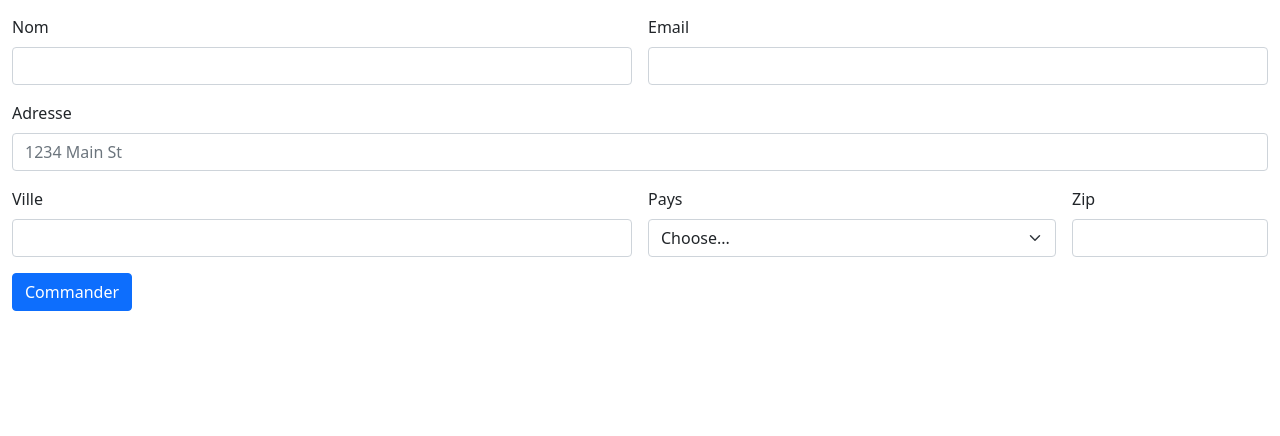
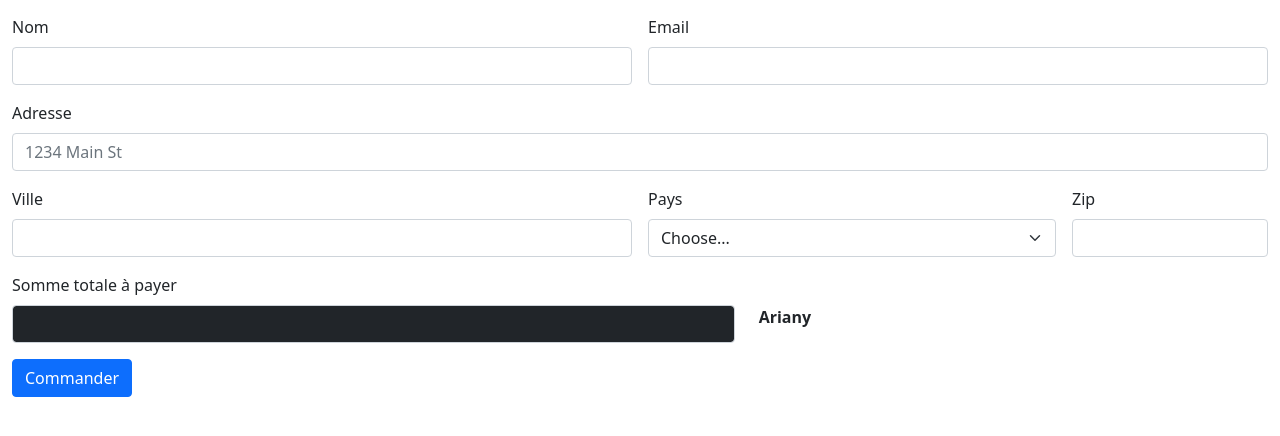
Before and after one commit to Group-ITDevSuccess/E-Commerce-Django-002, a Django app: page /checkout in a window 1280 px wide. Shown: the part 140-576 px from the top of the page. Run offline with Django 4.2, Linux system fonts and the light colour scheme.

Commit message:
Mise en forme de la page

```diff
--- a/ecommerce/shop/admin.py
+++ b/ecommerce/shop/admin.py
@@ -13,7 +13,7 @@ class AdminProduct(admin.ModelAdmin):
     list_display = ('title', 'price', 'category', 'date_added')
 
 class AdminCommande(admin.ModelAdmin):
-    list_display = ('items','name', 'email', 'adresse', 'pays', 'ville', 'date_commande')
+    list_display = ('items','name', 'email', 'adresse', 'pays', 'ville', 'total', 'date_commande')
 
 admin.site.register(Product, AdminProduct)
 admin.site.register(Category, AdminCategorie)
--- a/ecommerce/shop/models.py
+++ b/ecommerce/shop/models.py
@@ -31,6 +31,7 @@ class Product(models.Model):
 
 class Commande(models.Model):
     items = models.CharField(max_length=500)
+    total = models.CharField(max_length=200)
     name = models.CharField(max_length=200)
     email = models.EmailField()
     adresse = models.CharField(max_length=200)
--- a/ecommerce/shop/templates/shop/checkout.html
+++ b/ecommerce/shop/templates/shop/checkout.html
@@ -48,7 +48,24 @@
         <label for="inputZip" class="form-label">Zip</label>
         <input type="text" name="zipcode" class="form-control" id="inputZip" />
       </div>
-      <div class="col-12">
+      <div class="col-md-12">
+        <label for="inputTotal" class="form-label">Somme totale à payer</label>
+        <div class="row">
+          <div class="col-md-7">
+            <input
+              type="text"
+              name="total"
+              class="bg-dark text-warning form-control"
+              id="inputTotal"
+              readonly
+            />
+          </div>
+          <div class="col-md-5">
+            <strong>Ariany</strong>
+          </div>
+        </div>
+      </div>
+      <div class="col-7 mb-4">
         <button type="submit" class="btn btn-primary">Commander</button>
       </div>
     </form>
@@ -69,7 +86,6 @@
   for (item in panier) {
     let name = panier[item][1];
     let quantity = panier[item][0];
-    //let price = (panier[item][2]).toLocaleString();
     let price = panier[item][2];
 
     number += quantity;
@@ -86,7 +102,7 @@
         <span class="badge bg-primary rounded-pill">${quantity}</span>
       </li>
       `;
-  $("#item-list").append(itemString);
+    $("#item-list").append(itemString);
   }
 
   let itemNumber = `
@@ -107,8 +123,8 @@
   </div>
 `;
 
-$("#item-number").append(itemNumber);
-
+  $("#item-number").append(itemNumber);
+  $("#inputTotal").val(totalPrice.toLocaleString());
 
   $("#items").val(JSON.stringify(panier));
 </script>
```
Also changed, not shown: ecommerce/shop/migrations/0001_initial.py, ecommerce/shop/migrations/0002_commande.py (deleted), ecommerce/shop/migrations/0003_rename_enumerate_commande_email.py (deleted), ecommerce/shop/migrations/0004_alter_commande_items.py (deleted), ecommerce/shop/migrations/0005_alter_commande_items.py (deleted).
